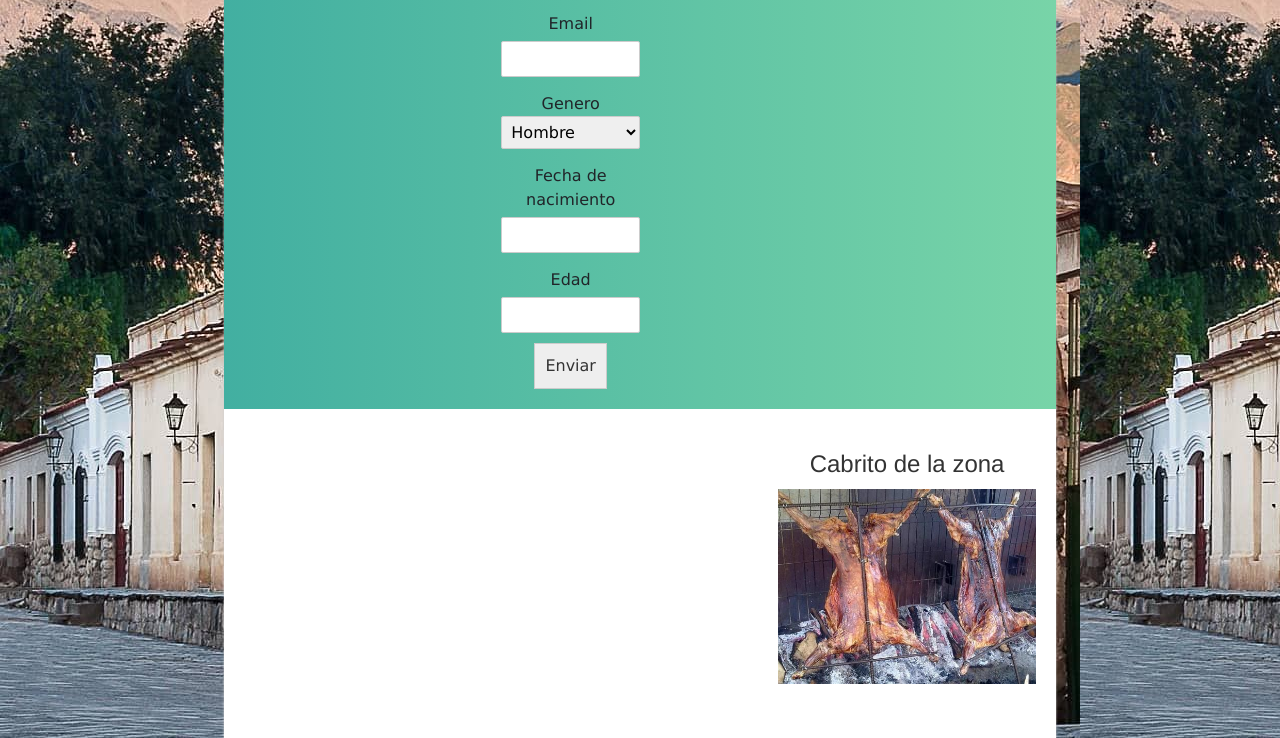
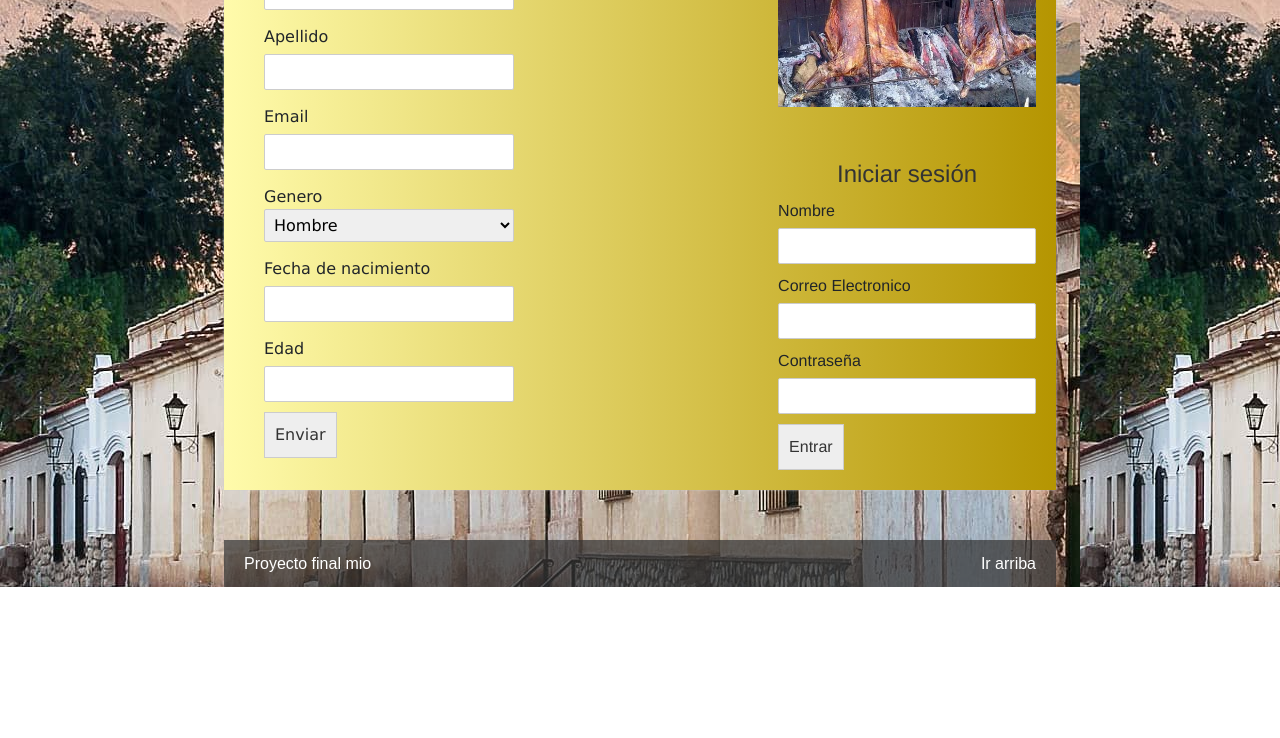
Before and after one commit to chinosuppo/Proyecto-final-JS-Coder, a plain HTML site: page paginas/contacto.html in a window 1280 px wide. Shown: the part 410-1148 px from the top of the page. After the commit the page ends 997 px from the top, so only its background shows below. Drawn offline with nearby package versions, Linux system fonts and the light colour scheme; some packages are replaced by stand-ins of ours; a script that the page names is missing.

Commit message:
Corregidos estilos css

```diff
--- a/css/styles.css
+++ b/css/styles.css
@@ -35,6 +35,10 @@ body{
     margin-bottom: 20px;
     float: left;
     text-transform: uppercase;
+}
+
+#contenido{
+    background: linear-gradient(90deg, #fffbab, #b59501);
 }
 
 #menu{
@@ -179,6 +183,13 @@ footer{
     float: right;
 }
 
+#box{
+    width: 60%;
+    float: left;
+    margin-top: 60px;
+    margin-left: 40px;
+}
+
 #acordeon{
     margin-top: 20px;
 }
--- a/paginas/contacto.html
+++ b/paginas/contacto.html
@@ -62,7 +62,7 @@
 
             <!-- Contenido -->
             <section id="contenido">
-                <div id="caja">
+                <div id="box">
                     <!-- formulario de contacto -->
                     <h2>Contacto</h2>
 
```
Also changed, not shown: paginas/sobreCachi.html (+1 -1 lines).
